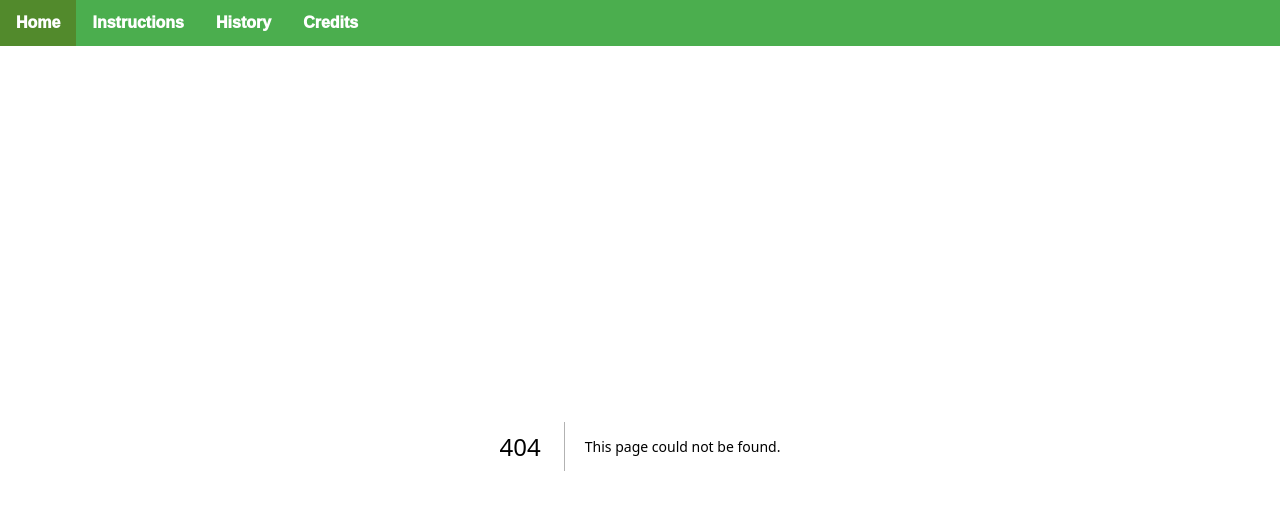
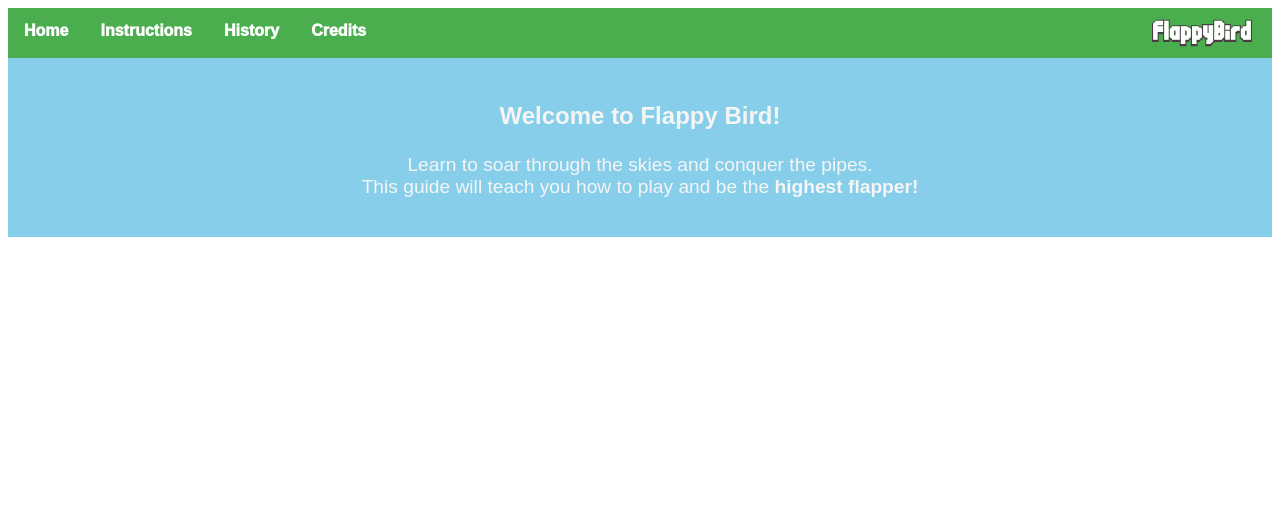
Before and after one commit to House-Fish/css_assignment2, a Next.js app: page /instructions in a window 1280 px wide. Before the commit this address had no page. Shown: the top 510 px of the page. Built offline with nearby package versions, Linux system fonts and the light colour scheme.

Commit message:
Update 2

```diff
--- /dev/null
+++ b/app/instructions/page.jsx
@@ -0,0 +1,14 @@
+import React from 'react';
+
+export default function App() {
+  return (
+    <div>
+      <div className="instructions" style={{ textAlign: 'center', padding: '20px', background: '#87CEEB', }}>
+        <p style={{ fontSize: '1.5em', fontWeight: 'bold' , fontFamily: 'sans-serif', color:'whitesmoke'} }>Welcome to Flappy Bird!</p>
+        <p style={{ fontSize: '1.2em', color:'whitesmoke', fontFamily: 'sans-serif'}}>Learn to soar through the skies and conquer the pipes.<br/> This guide will teach you how to play and be the <strong>highest flapper!</strong></p>
+      </div>
+
+
+    </div>
+  );
+}
--- a/app/ui/Navbar.jsx
+++ b/app/ui/Navbar.jsx
@@ -1,7 +1,9 @@
-import styles from"./Navbar.module.css";
+import React from "react";
+import styles from "./Navbar.module.css";
 import Link from "next/link";
+import Image from "next/image";
 
-export default function Navbar(){
+export default function Navbar() {
   return (
     <nav className={styles.navbar}>
       <Link className={styles.navitem} href="/">
@@ -16,6 +18,14 @@
       <Link className={styles.navitem} href="/credits">
         Credits
       </Link>
+
+      <Image
+        src="/flappy.svg"
+        alt="Flappy Bird Logo"
+        width={100}
+        height={50}
+        style={{ marginLeft: "auto", paddingRight: "20px" }}
+      />
     </nav>
   );
 }
--- a/app/ui/Navbar.module.css
+++ b/app/ui/Navbar.module.css
@@ -1,20 +1,23 @@
 .navbar {
-    background-color: #4BAE4E;
+  display: flex;
+  background-color: #4bae4e;
   overflow: hidden;
 }
 
 .navitem {
-    float: left;
-    display: block;
   color: white;
-    text-align: center;
+  text-decoration: none;
   padding: 14px 16px;
-    text-decoration: none;
   font-family: sans-serif;
   font-weight: 1000;
 }
 
 .navitem:hover {
-    background-color: #528A2C;
+  background-color: #528a2c;
   color: white;
 }
+
+.logoContainer {
+  margin-left: auto;
+  padding: 10px;
+}
```
Also changed, not shown: app/instructions/instructions.jsx (deleted, +0 -7 lines), app/page.jsx (+0 -9 lines), app/credits/credits.jsx (deleted), app/credits/page.jsx (added), app/history/history.jsx (deleted), app/history/page.jsx (added), public/flappy.svg (added). Lines whose indentation alone changed are shown as unchanged.
